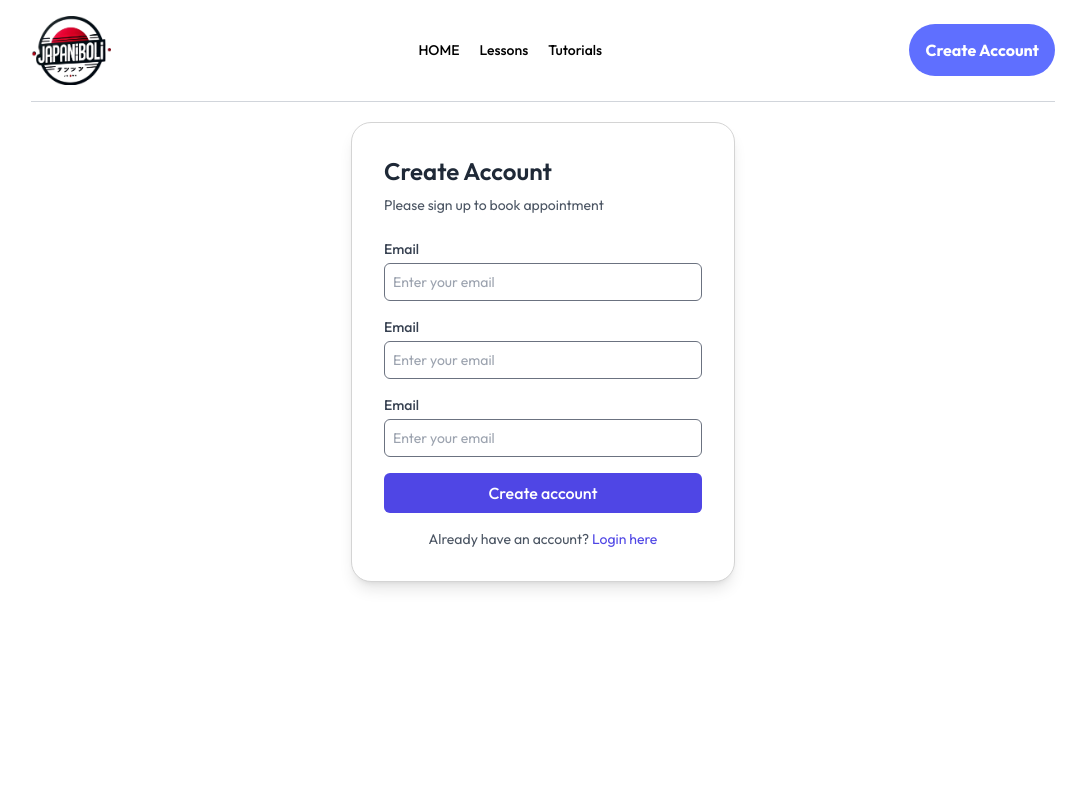
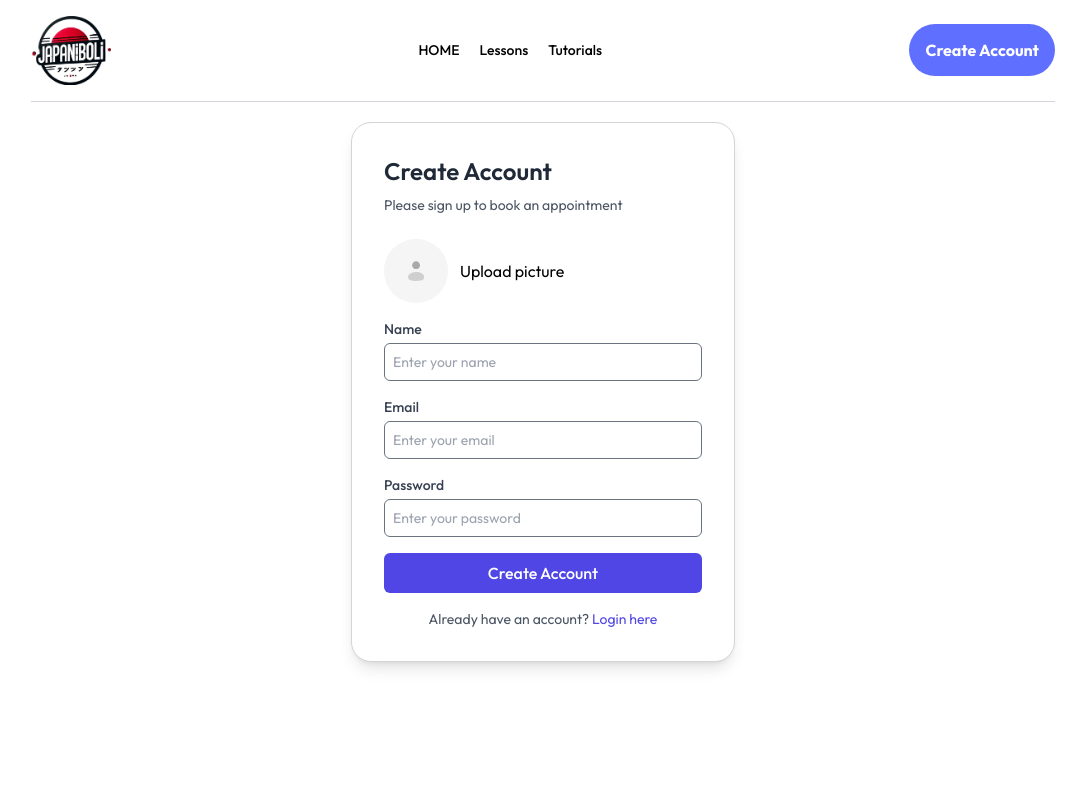
Before and after one commit to Omarabdullah99/language-client, a React (Vite) app: page /register in a window 1280 px wide. Shown: the top 800 px of the page, without its empty margins (97-1183 px from the left). Built offline with nearby package versions, Linux system fonts and the light colour scheme.

Commit message:
redux toolkit setup and register

```diff
--- a/package.json
+++ b/package.json
@@ -10,9 +10,12 @@
     "preview": "vite preview"
   },
   "dependencies": {
-    "axios": "^1.7.7",
+    "@reduxjs/toolkit": "^2.5.0",
+    "axios": "^1.7.9",
     "react": "^18.3.1",
     "react-dom": "^18.3.1",
+    "react-hook-form": "^7.54.0",
+    "react-redux": "^9.2.0",
     "react-router-dom": "^7.0.1",
     "react-toastify": "^10.0.6"
   },
--- a/src/App.jsx
+++ b/src/App.jsx
@@ -1,4 +1,4 @@
-import React from "react";
+import React, { useEffect } from "react";
 import {Routes,Route} from 'react-router-dom'
 import Home from "./pages/Home";
 import Login from "./pages/Login";
@@ -7,7 +7,21 @@ import Footer from "./components/Footer";
 import Register from "./pages/Register";
 import Lessons from "./components/Home/Lessons";
 import Tutorials from "./components/Home/Tutorials";
+import { useDispatch } from "react-redux";
+import { setUser } from "./redux/features/AuthSlice";
+import { ToastContainer } from 'react-toastify';
+import 'react-toastify/dist/ReactToastify.css';
 const App = () => {
+  const dispatch= useDispatch()
+
+  //!register/login korar por refresh korle oita chole jay. ai problem solve korar jonno
+  const user= JSON.parse(localStorage.getItem("blogprofile"))
+  useEffect(() => {
+    dispatch(setUser(user))
+
+  }, [])
+  console.log("app",user)
+
   return (
     <div className="w-[80%] m-auto">
       <Navbar />
@@ -19,6 +33,7 @@ const App = () => {
         <Route path="/register" element={<Register />}/>
       </Routes>
       <Footer />
+      <ToastContainer />
     </div>
   );
 };
--- a/src/main.jsx
+++ b/src/main.jsx
@@ -3,11 +3,15 @@ import { createRoot } from "react-dom/client";
 import "./index.css";
 import App from "./App.jsx";
 import { BrowserRouter } from "react-router-dom";
+import {Provider} from 'react-redux'
+import store from "./redux/store.js";
 
 createRoot(document.getElementById("root")).render(
   <StrictMode>
+    <Provider store={store}>
     <BrowserRouter>
       <App />
     </BrowserRouter>
+    </Provider>
   </StrictMode>
 );
--- a/src/pages/Register.jsx
+++ b/src/pages/Register.jsx
@@ -1,16 +1,112 @@
-import React from 'react';
-import { Link } from 'react-router-dom';
+import React, { useEffect, useState } from "react";
+import { useForm } from "react-hook-form";
+import { Link, useNavigate } from "react-router-dom";
+import avater from "../assets/upload_area.svg";
+import {useDispatch, useSelector} from 'react-redux'
+import {toast} from 'react-toastify'
+import { signUp } from "../redux/features/AuthSlice";
+
+
 
 const Register = () => {
+  const {
+    register,
+    handleSubmit,
+    formState: { errors },
+    setValue, // ফাইল ইনপুটের মান সেট করার জন্য
+  } = useForm();
+
+  const [docImg, setDocImg] = useState("");
+  const [name, setName] = useState("");
+  const [email, setEmail] = useState("");
+  const [password, setPassword] = useState("");
+
+  //!loding and error handle
+  const {loading,error}= useSelector((state)=>({...state.authentication}))
+  const dispatch=useDispatch()
+  const navigate= useNavigate()
+
+//   //!error handel
+  useEffect(()=>{
+    error && toast.error(error)
+  }, [error])
+
+
+
+  const onSubmit = (data, e) => {
+    e.preventDefault();
+
+    if (!docImg) {
+      alert("Please upload your picture before submitting.");
+      return;
+    }
+
+    const formData = new FormData();
+    formData.append("name", data.name);
+    formData.append("email", data.email);
+    formData.append("password", data.password);
+    formData.append("image", docImg);
+
+    dispatch(signUp({ formValue: formData, navigate, toast }));
+
+    console.log(data);
+  };
+
+  const handleFileChange = (e) => {
+    const file = e.target.files[0];
+    setDocImg(file);
+    setValue("docImg", file);
+  };
+
   return (
-    <div className='min-h-screen'>
+    <div className="min-h-screen">
       <div className="flex items-center justify-center mb-[80px]">
-      <div className="bg-white p-8 rounded-[20px] shadow-lg w-96 border  border-[#D4D4D4]">
-        <h2 className="text-2xl font-semibold text-gray-800 mb-2">Create Account</h2>
+        <div className="bg-white p-8 rounded-[20px] shadow-lg w-96 border border-[#D4D4D4]">
+          <h2 className="text-2xl font-semibold text-gray-800 mb-2">
+            Create Account
+          </h2>
           <p className="text-sm text-gray-600 mb-6">
-          Please sign up to book appointment
+            Please sign up to book an appointment
           </p>
-        <form>
+
+          <form onSubmit={handleSubmit(onSubmit)}>
+            <div className="mb-4 flex items-center gap-3">
+              <label htmlFor="doc-img">
+                <img
+                  className="w-16 bg-gray-100 rounded-full cursor-pointer"
+                  src={docImg ? URL.createObjectURL(docImg) : avater}
+                  alt=""
+                />
+              </label>
+              <input
+                onChange={handleFileChange}
+                type="file"
+                id="doc-img"
+                hidden
+              />
+              <p>Upload picture</p>
+            </div>
+
+            <div className="mb-4">
+              <label
+                htmlFor="name"
+                className="block text-sm font-medium text-gray-700"
+              >
+                Name
+              </label>
+              <input
+                onChange={(e) => setName(e.target.value)}
+                type="text"
+                id="name"
+                {...register("name", { required: "Name is required" })}
+                placeholder="Enter your name"
+                className="mt-1 block w-full rounded-md border border-gray-500 sm:text-sm py-2 px-2"
+              />
+              {errors?.name && (
+                <p className="text-red-500">{errors?.name?.message}</p>
+              )}
+            </div>
+
             <div className="mb-4">
               <label
                 htmlFor="email"
@@ -19,57 +115,50 @@ const Register = () => {
                 Email
               </label>
               <input
+                onChange={(e) => setEmail(e.target.value)}
                 type="email"
                 id="email"
-              name="email"
+                {...register("email", { required: "Email is required" })}
                 placeholder="Enter your email"
-              className="mt-1 block w-full rounded-md border  border-gray-500 sm:text-sm py-2 px-2"
+                className="mt-1 block w-full rounded-md border border-gray-500 sm:text-sm py-2 px-2"
               />
+              {errors?.email && (
+                <p className="text-red-500">{errors?.email?.message}</p>
+              )}
             </div>
+
             <div className="mb-4">
               <label
-              htmlFor="email"
+                htmlFor="password"
                 className="block text-sm font-medium text-gray-700"
               >
-              Email
+                Password
               </label>
               <input
-              type="email"
-              id="email"
-              name="email"
-              placeholder="Enter your email"
-              className="mt-1 block w-full rounded-md border  border-gray-500 sm:text-sm py-2 px-2"
+                onChange={(e) => setPassword(e.target.value)}
+                type="password"
+                id="password"
+                {...register("password", { required: "Password is required" })}
+                placeholder="Enter your password"
+                className="mt-1 block w-full rounded-md border border-gray-500 sm:text-sm py-2 px-2"
               />
-          </div>
-          <div className="mb-4">
-            <label
-              htmlFor="email"
-              className="block text-sm font-medium text-gray-700"
-            >
-              Email
-            </label>
-            <input
-              type="email"
-              id="email"
-              name="email"
-              placeholder="Enter your email"
-              className="mt-1 block w-full rounded-md border  border-gray-500 sm:text-sm py-2 px-2"
-            />
+              {errors?.password && (
+                <p className="text-red-500">{errors?.password?.message}</p>
+              )}
             </div>
 
-          {/* Submit Button */}
             <div>
               <button
                 type="submit"
                 className="w-full py-2 px-4 bg-indigo-600 text-white font-medium rounded-md hover:bg-indigo-700 focus:outline-none focus:ring-2 focus:ring-indigo-500 focus:ring-offset-2"
               >
-              Create account
+                Create Account
               </button>
             </div>
           </form>
-        {/* Login Link */}
+
           <p className="mt-4 text-sm text-gray-600 text-center">
-          Already have an account?{' '}
+            Already have an account?{" "}
             <Link to="/login" className="text-indigo-600 hover:underline">
               Login here
             </Link>
--- /dev/null
+++ b/src/redux/api.js
@@ -0,0 +1,22 @@
+import axios from 'axios'
+
+// backend url latest working:https://blog-backend-luim.onrender.com
+//backend url previous working:https://blog-server-last-test.vercel.app
+
+const API= axios.create({baseURL:"http://localhost:4000"})
+
+//*middleware handle backend and fontend
+//token backedne patabo
+
+API.interceptors.request.use((req)=>{
+    if(localStorage.getItem("blogprofile")){
+        req.headers.Authorization = `Bearer ${JSON.parse(localStorage.getItem("blogprofile")).token}`
+    }
+    return req
+})
+
+
+//register and login logic start
+export const signUp= (formValue) => API.post("/api/userFinal/signup", formValue)
+export const signIn= (formValue) => API.post("/api/userFinal/signin", formValue)
+//register and login logic end
--- /dev/null
+++ b/src/redux/features/AuthSlice.js
@@ -0,0 +1,82 @@
+import { createSlice, createAsyncThunk } from "@reduxjs/toolkit";
+import * as api from "../api";
+
+export const login = createAsyncThunk(
+  "auth/login",
+  async ({ formValue, navigate, toast }, { rejectWithValue }) => {
+    try {
+      const response = await api.signIn(formValue);
+      toast.success("Login Successfully");
+      navigate("/");
+      console.log("loginresponse", response);
+      return response.data;
+    } catch (error) {
+      console.log("loginerror", error);
+      return rejectWithValue(error.response.data);
+    }
+  }
+);
+
+export const signUp = createAsyncThunk(
+  "auth/register",
+  async ({ formValue, navigate, toast }, { rejectWithValue }) => {
+    try {
+      const response = await api.signUp(formValue);
+      toast.success("Register Successfully");
+      navigate("/");
+      console.log("registerresponse", response);
+      return response.data;
+    } catch (error) {
+      return rejectWithValue(error.response.data);
+    }
+  }
+);
+
+const authSlice = createSlice({
+  name: "authentication",
+  initialState: {
+    user: null,
+    error: "",
+    loading: false,
+    allusers: [],
+  },
+  reducers: {
+    setUser: (state, action) => {
+      state.user = action.payload;
+    },
+    setLogout: (state) => {
+      localStorage.clear();
+      state.user = null;
+    },
+  },
+  extraReducers: (builder) => {
+    builder
+      .addCase(login.pending, (state) => {
+        state.loading = true;
+      })
+      .addCase(login.fulfilled, (state, action) => {
+        state.loading = false;
+        localStorage.setItem("blogprofile", JSON.stringify(action.payload));
+        state.user = action.payload;
+      })
+      .addCase(login.rejected, (state, action) => {
+        state.loading = false;
+        state.error = action.payload.message;
+      })
+      .addCase(signUp.pending, (state) => {
+        state.loading = true;
+      })
+      .addCase(signUp.fulfilled, (state, action) => {
+        state.loading = false;
+        localStorage.setItem("blogprofile", JSON.stringify(action.payload));
+        state.user = action.payload;
+      })
+      .addCase(signUp.rejected, (state, action) => {
+        state.loading = false;
+        state.error = action.payload.message;
+      });
+  },
+});
+
+export const { setUser, setLogout } = authSlice.actions;
+export default authSlice.reducer;
--- /dev/null
+++ b/src/redux/store.js
@@ -0,0 +1,11 @@
+import {configureStore} from "@reduxjs/toolkit"
+import AuthReducer from './features/AuthSlice'
+
+
+
+export default configureStore({
+    reducer:{
+        authentication:AuthReducer,
+
+    }
+})
```
Also changed, not shown: src/components/Navbar.jsx (+11 -3 lines), src/assets/upload_area.svg (added), 1 other file (tests, documents, lock files or other folders). Lines whose indentation alone changed are shown as unchanged.
